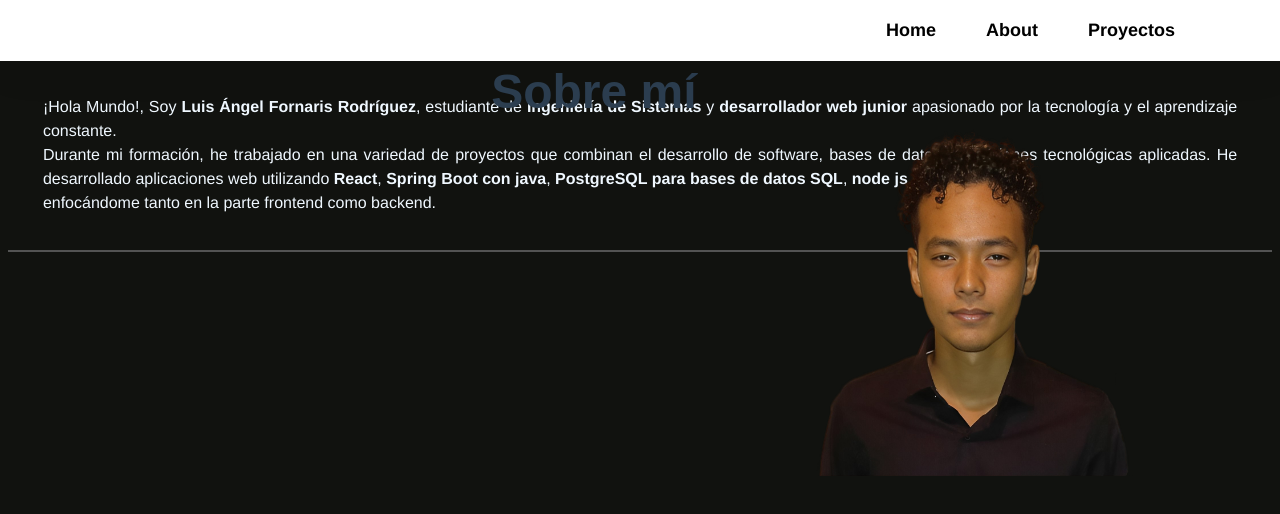
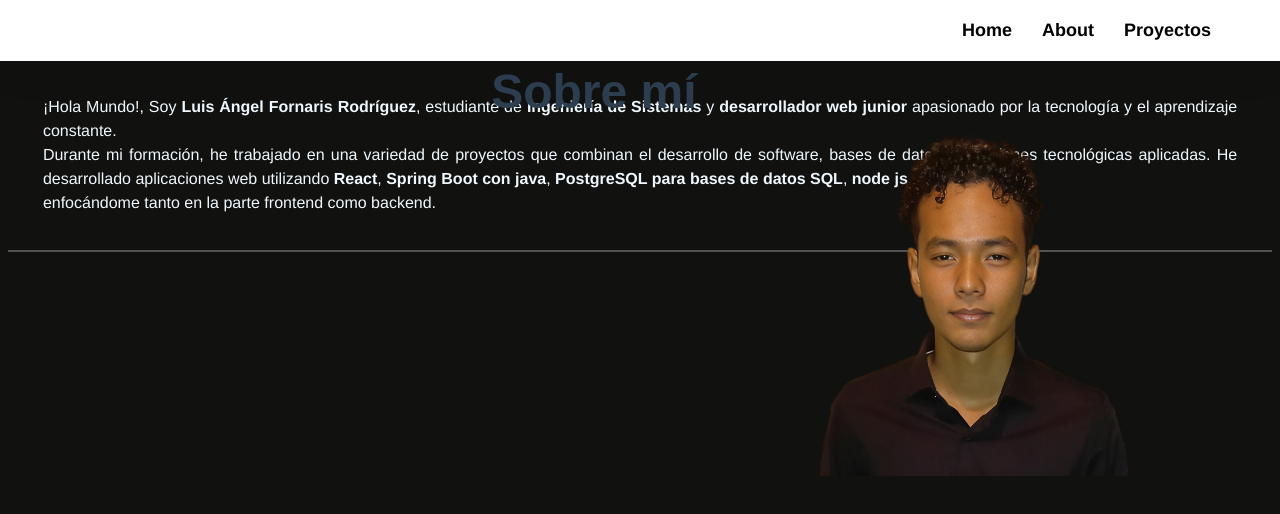
Before and after one commit to Luis-For/PortafolioV1, a Vue app: page /about in a window 1280 px wide. Shown: the top 514 px of the page. Built offline with nearby package versions, Linux system fonts and the light colour scheme.

Commit message:
Update responde view

```diff
--- a/src/components/NavBar.vue
+++ b/src/components/NavBar.vue
@@ -21,18 +21,20 @@ export default {
     left: 0;
     width: 100%;
     background-color: #ffffff;
-  padding: 15px 100px;
+    padding: 15px 5%;
     z-index: 1000;
-  border-bottom:0px solid #535353;
+    border-bottom: 0px solid #535353;
     box-sizing: border-box;
-  box-shadow: 0 -2px 50px rgba(0, 0, 0, 0.1)
+    box-shadow: 0 -2px 50px rgba(0, 0, 0, 0.1);
+
 }
 
 #navBar nav {
     display: flex;
     justify-content: flex-end;
     align-items: center;
-  gap: 50px; /* Aquí aplicamos la separación */
+    gap: 30px;
+    /* Aquí aplicamos la separación */
     max-width: 100%;
     overflow: hidden;
     box-sizing: border-box;
@@ -54,15 +56,19 @@ export default {
 
 }
 
-.navBar{
+.navBar {
     margin: 0%;
 }
 
 /*Responsive adaptation*/
-@media (max-width: 768px) {
-  .navBar a{
+@media (max-width: 480px) {
+    .contentWrapper {
+        flex-direction: column;
+        text-align: center;
+    }
+
+    .navBar a {
         font-size: 5px;
     }
 }
-
 </style>
```
Lines whose indentation alone changed are shown as unchanged.
